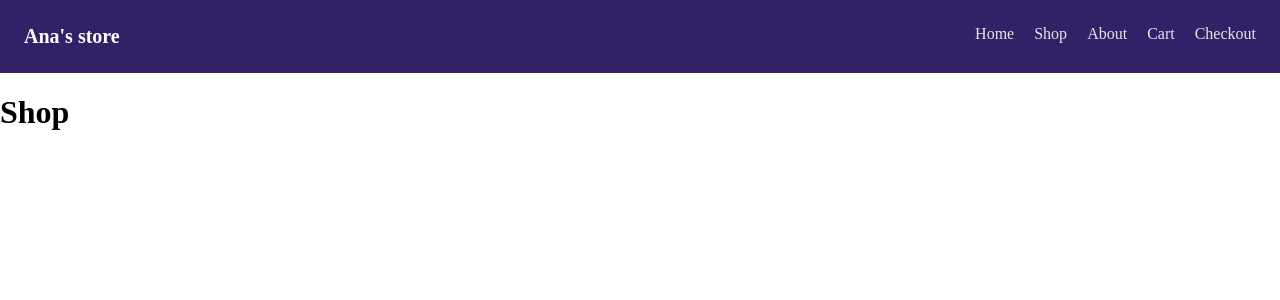
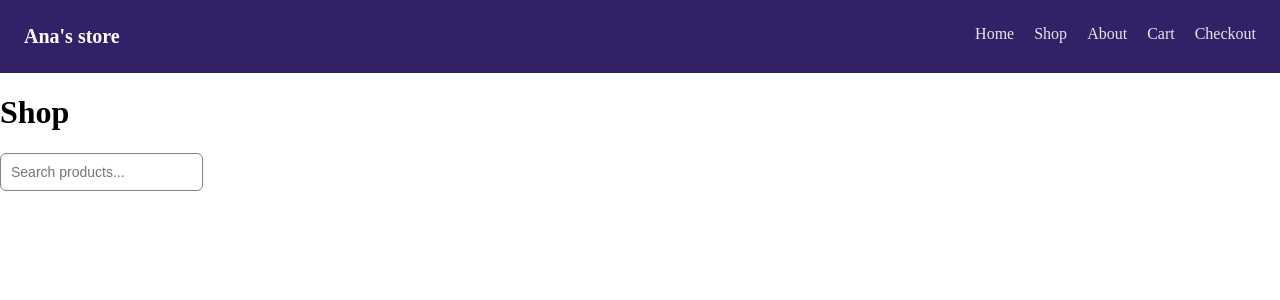
Before and after one commit to Prarthana021/Frontend-, a React (Vite) app: page /shop in a window 1280 px wide. Shown: the top 300 px of the page. Built offline with nearby package versions, Linux system fonts and the light colour scheme.

Commit message:
Add Button and Search Input

```diff
--- /dev/null
+++ b/src/components/Input.jsx
@@ -0,0 +1,23 @@
+import "../styles/Input.css";
+
+export default function Input(props) {
+
+  return (
+
+    <input
+
+      className="input"
+
+      type={props.type || "text"}
+
+      placeholder={props.placeholder}
+
+      value={props.value}
+
+      onChange={props.onChange}
+
+    />
+
+  );
+
+}
--- a/src/pages/Home.jsx
+++ b/src/pages/Home.jsx
@@ -4,7 +4,6 @@ import { useNavigate } from "react-router-dom";
 function Home() {
 
   const navigate = useNavigate() //lets your button move the user to another page when clicked.
-
   const handleShopClick =()=>{
     navigate("/shop")
   }
@@ -14,7 +13,6 @@ function Home() {
 
   <h1>Home Page</h1>
   <p>Welcome to our store</p>
-
     <Button onClick={handleShopClick}>
     Shop Now
   </Button>
--- a/src/pages/Shop.jsx
+++ b/src/pages/Shop.jsx
@@ -1,4 +1,15 @@
+import Input from "../components/Input";
 function Shop() {
-    return <h1>Shop</h1>;
+    return (
+      <div>
+
+      <h1>Shop</h1>
+
+      <Input placeholder="Search products..." />
+
+    </div>
+
+  );
+
   }
   export default Shop;
--- a/src/styles/Button.css
+++ b/src/styles/Button.css
@@ -2,6 +2,6 @@
     padding: 10px 16px;
     background-color: #301f62;
     color: white;
-    border;
+    border-radius: 4px;
     cursor: pointer;
   }
--- /dev/null
+++ b/src/styles/Input.css
@@ -0,0 +1,11 @@
+.input {
+
+    padding: 10px;
+
+    border-radius: 6px;
+
+    border: 1px solid gray;
+
+    font-size: 14px;
+
+  }
```
